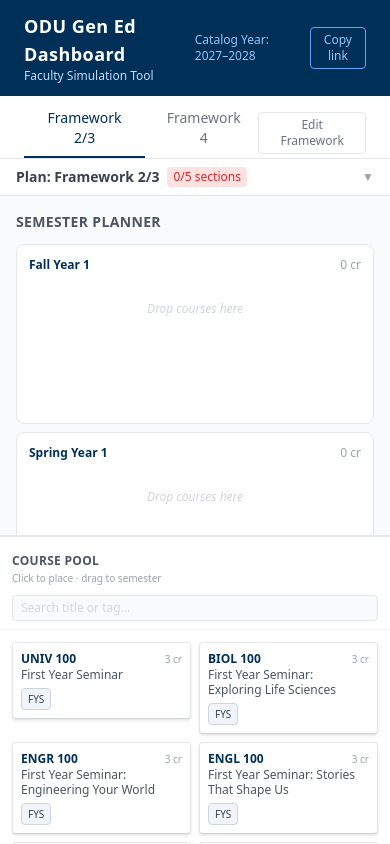
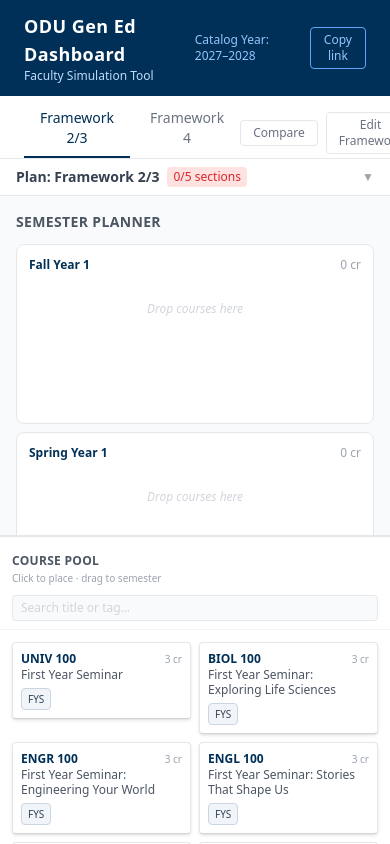
Before and after one commit to mgrau/gen-ed-dashboard, a Svelte app: page / in a window 390 px wide. Built offline with nearby package versions, Linux system fonts and the light colour scheme.

Commit message:
add a framework comparison

```diff
--- a/src/App.svelte
+++ b/src/App.svelte
@@ -15,6 +15,7 @@
   const baseFrameworks = [frameworkA, frameworkB]
   let activeFrameworkIndex = 0
   let editMode = false
+  let compareMode = false
 
   // Per-framework overrides from the live editor (in-memory only)
   let frameworkOverrides = {}
@@ -89,6 +90,7 @@
   $: placedIds = new Set(placedCourses.map(c => c.id))
   $: pool = allCourses.courses.filter(c => !placedIds.has(c.id))
   $: evaluation = evaluate(activeFramework, placedCourses)
+  $: allEvaluations = baseFrameworks.map((fw, i) => evaluate(frameworkOverrides[i] ?? fw, placedCourses))
 
   /** Map courseId → the label of its assigned leaf section. */
   function buildAssignmentMap(sections, evalSections) {
@@ -203,6 +205,7 @@
   frameworks={baseFrameworks}
   bind:activeIndex={activeFrameworkIndex}
   bind:editMode
+  bind:compareMode
 />
 
 <CreditSummaryBar framework={activeFramework} {evaluation} {placedCourses} />
@@ -250,6 +253,34 @@
   </div>
 
   <!-- Desktop: left aside -->
+  {#if compareMode}
+    <aside class="hidden md:flex shrink-0 border-r border-gray-200 overflow-hidden bg-white" style="width: min(680px, 48%)">
+      {#each baseFrameworks as fw, i}
+        {@const fwEval = allEvaluations[i]}
+        <div class="flex flex-col flex-1 min-w-0 overflow-hidden {i > 0 ? 'border-l border-gray-200' : ''}">
+          <!-- Framework header -->
+          <div class="px-3 py-2 border-b border-gray-100 shrink-0 flex items-center justify-between bg-gray-50">
+            <span class="text-xs font-semibold text-odu-blue truncate">{fw.name}</span>
+            {#if fwEval.satisfied}
+              <span class="text-[10px] font-semibold px-1.5 py-0.5 rounded bg-green-100 text-green-700 border border-green-300 shrink-0">DONE</span>
+            {:else}
+              {@const cr = Object.values(fwEval.sections).reduce((s, r) => s + (r?.creditsFulfilled ?? 0), 0)}
+              {@const req = Object.values(fwEval.sections).reduce((s, r) => s + (r?.creditsRequired ?? 0), 0)}
+              <span class="text-[10px] tabular-nums text-gray-400 shrink-0">{cr}/{req} cr</span>
+            {/if}
+          </div>
+          <div class="overflow-y-auto flex-1">
+            <RequirementsTracker
+              framework={fw}
+              evaluation={fwEval}
+              activeFilterTags={poolFilterTags}
+              onSelectTags={tags => { poolFilterTags = tags; poolSearch = '' }}
+            />
+          </div>
+        </div>
+      {/each}
+    </aside>
+  {:else}
     <aside class="hidden md:flex md:flex-col w-[360px] min-w-[280px] shrink-0 border-r border-gray-200 overflow-hidden bg-white">
       <div class="flex flex-col h-full" class:hidden={!editMode}>
         <FrameworkEditor
@@ -266,6 +297,7 @@
         />
       </div>
     </aside>
+  {/if}
 
   <!-- Center + right on desktop / stacked on mobile -->
   <div class="flex-1 min-h-0 flex flex-col md:flex-row overflow-hidden">
--- a/src/components/FrameworkTabs.svelte
+++ b/src/components/FrameworkTabs.svelte
@@ -2,35 +2,51 @@
   export let frameworks
   export let activeIndex
   export let editMode = false
+  export let compareMode = false
 </script>
 
-<nav class="bg-white border-b border-gray-200 px-6 flex items-end justify-between pt-1">
+<nav class="bg-white border-b border-gray-200 px-6 flex items-end justify-between pt-1 shrink-0">
   <div class="flex gap-1">
     {#each frameworks as fw, i}
       <button
         class="px-4 py-2 text-sm font-medium border-b-2 transition-colors"
-        class:border-odu-blue={activeIndex === i}
-        class:text-odu-blue={activeIndex === i}
-        class:border-transparent={activeIndex !== i}
-        class:text-gray-500={activeIndex !== i}
-        class:hover:text-gray-700={activeIndex !== i}
-        on:click={() => activeIndex = i}
+        class:border-odu-blue={activeIndex === i && !compareMode}
+        class:text-odu-blue={activeIndex === i && !compareMode}
+        class:border-transparent={activeIndex !== i || compareMode}
+        class:text-gray-500={activeIndex !== i || compareMode}
+        class:hover:text-gray-700={activeIndex !== i || compareMode}
+        on:click={() => { activeIndex = i; compareMode = false }}
       >
         {fw.name}
       </button>
     {/each}
   </div>
 
+  <div class="flex items-center gap-2 mb-1">
     <button
-    class="mb-1 px-3 py-1 text-xs font-medium rounded border transition-colors"
+      class="px-3 py-1 text-xs font-medium rounded border transition-colors"
+      class:bg-odu-blue={compareMode}
+      class:text-white={compareMode}
+      class:border-odu-blue={compareMode}
+      class:border-gray-200={!compareMode}
+      class:text-gray-500={!compareMode}
+      class:hover:border-gray-400={!compareMode}
+      on:click={() => { compareMode = !compareMode; if (compareMode) editMode = false }}
+    >
+      Compare
+    </button>
+    <button
+      class="px-3 py-1 text-xs font-medium rounded border transition-colors"
       class:bg-odu-blue={editMode}
       class:text-white={editMode}
       class:border-odu-blue={editMode}
       class:border-gray-200={!editMode}
       class:text-gray-500={!editMode}
       class:hover:border-gray-400={!editMode}
+      disabled={compareMode}
       on:click={() => editMode = !editMode}
     >
       {editMode ? 'Done Editing' : 'Edit Framework'}
     </button>
+  </div>
 </nav>
```
Lines whose indentation alone changed are shown as unchanged.
